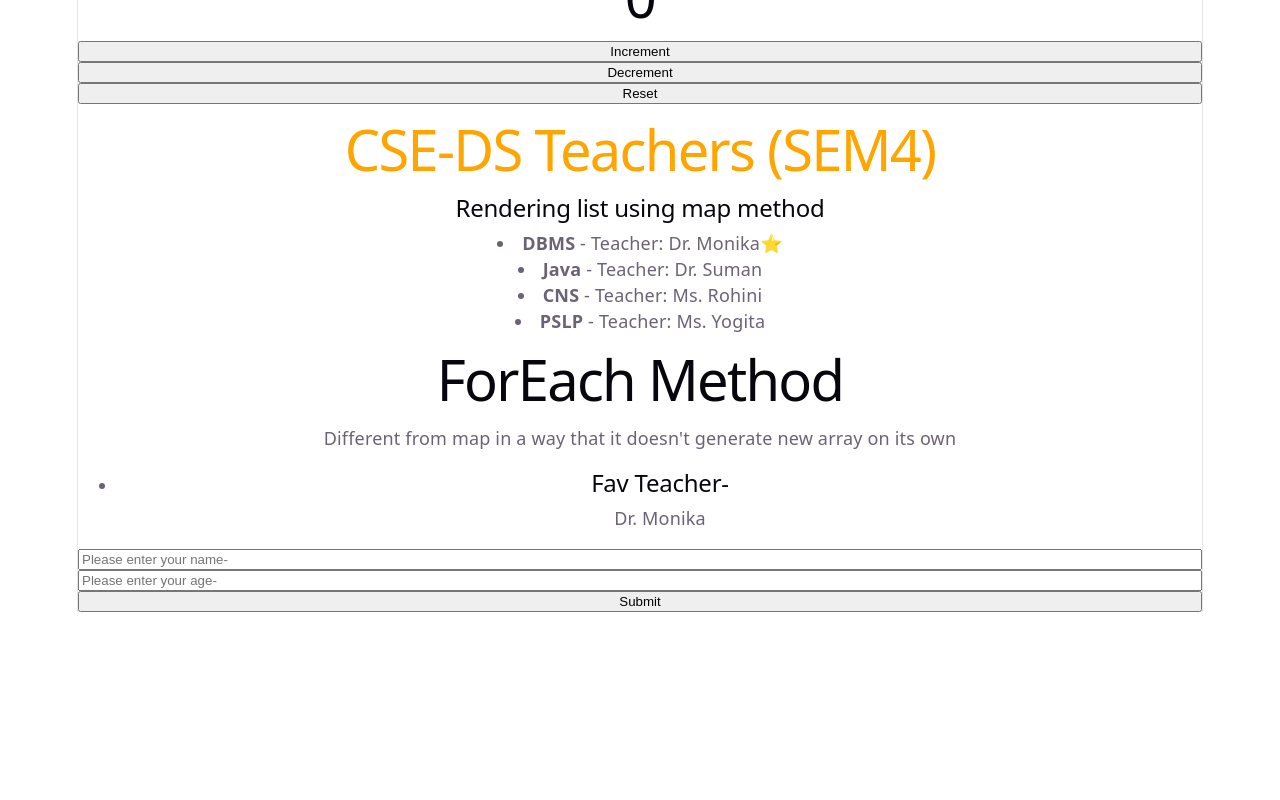
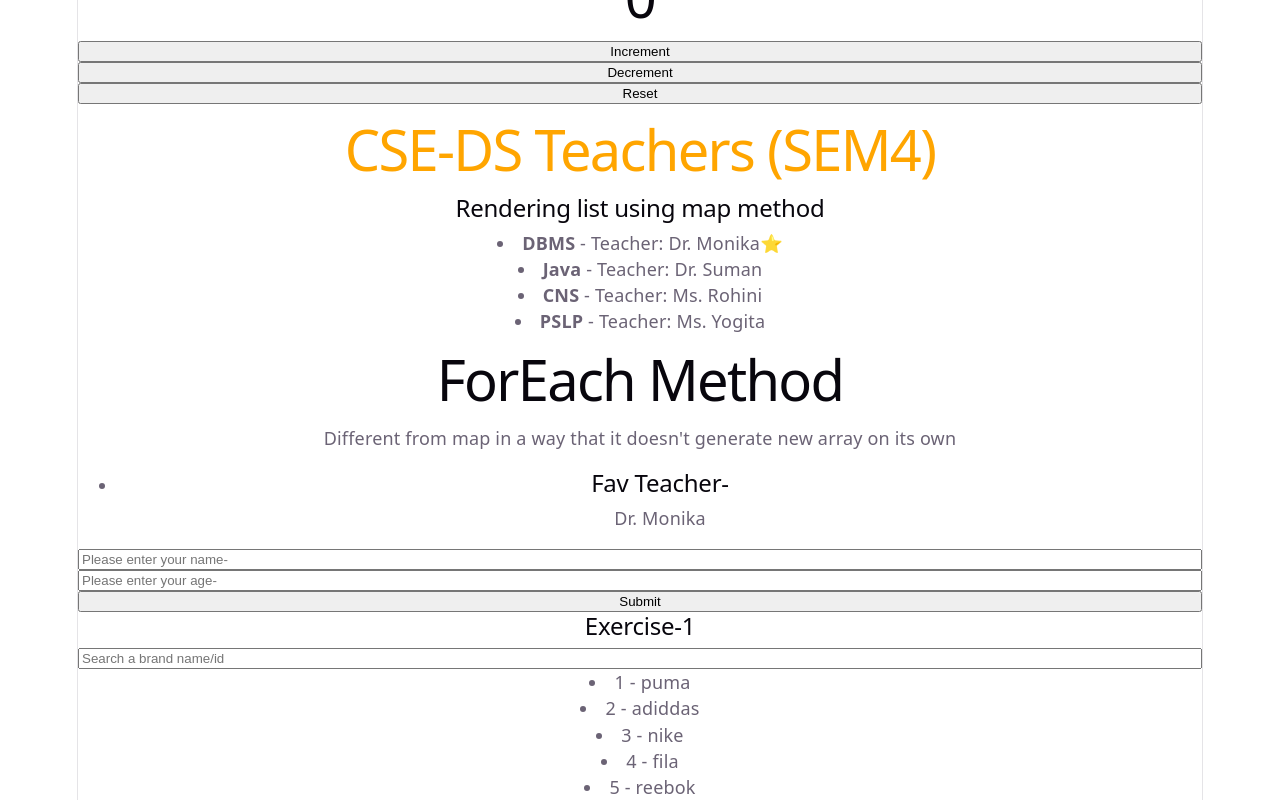
Before and after one commit to Aakriti0207/WebDevelopment--CodewithHarry, a React (Vite) app in the folder my-react-app/: page / in a window 1280 px wide. Shown: the part 376-1176 px from the top of the page. Before the commit the page ends 988 px from the top, so only its background shows below. Built offline with nearby package versions, Linux system fonts and the light colour scheme.

Commit message:
program1

```diff
--- a/my-react-app/src/App.jsx
+++ b/my-react-app/src/App.jsx
@@ -4,6 +4,7 @@ import CounterProps from "./components/counterProps";
 import TeacherList from "./components/mapRender";
 import FavTeacher from "./components/forEachRender";
 import Form from "./components/formSample";
+import BrandNames from "./components/ex1-brandFilter";
 
 function App() {
   return (
@@ -14,6 +15,7 @@ function App() {
       <TeacherList />
       <FavTeacher />
       <Form />
+      <BrandNames />
     </>
   );
 }
--- /dev/null
+++ b/my-react-app/src/components/ex1-brandFilter.jsx
@@ -0,0 +1,38 @@
+import React from "react";
+import { useState } from "react";
+
+const AllBrands = [
+    { id: "1", brandName: "puma"},
+    { id: "2", brandName: "adiddas"},
+    { id: "3", brandName: "nike"},
+    { id: "4", brandName: "fila"},
+    { id: "5", brandName: "reebok"}
+];
+
+// We need to render the entire AllBrands array and then place a search bar, if that search bar matches any brandName return that info instead of entire catalogue
+
+function BrandNames() {
+    const [brand, setBrand] = useState("");
+
+    const filteredBrands = AllBrands.filter((item) =>
+    item.brandName.toLowerCase().includes(brand.toLowerCase()) ||
+    item.id.includes(brand)
+    );
+
+    return(
+        <>
+        <h2>Exercise-1</h2>
+        <input
+            placeholder="Search a brand name/id"
+            type="text"
+            onChange={(e) => setBrand(e.target.value)}
+        />
+        {filteredBrands.map((item) => (
+            <li key={item.id}>
+                {item.id} - {item.brandName}
+            </li>
+        ))}
+        </>
+    );
+}
+export default BrandNames;
```
